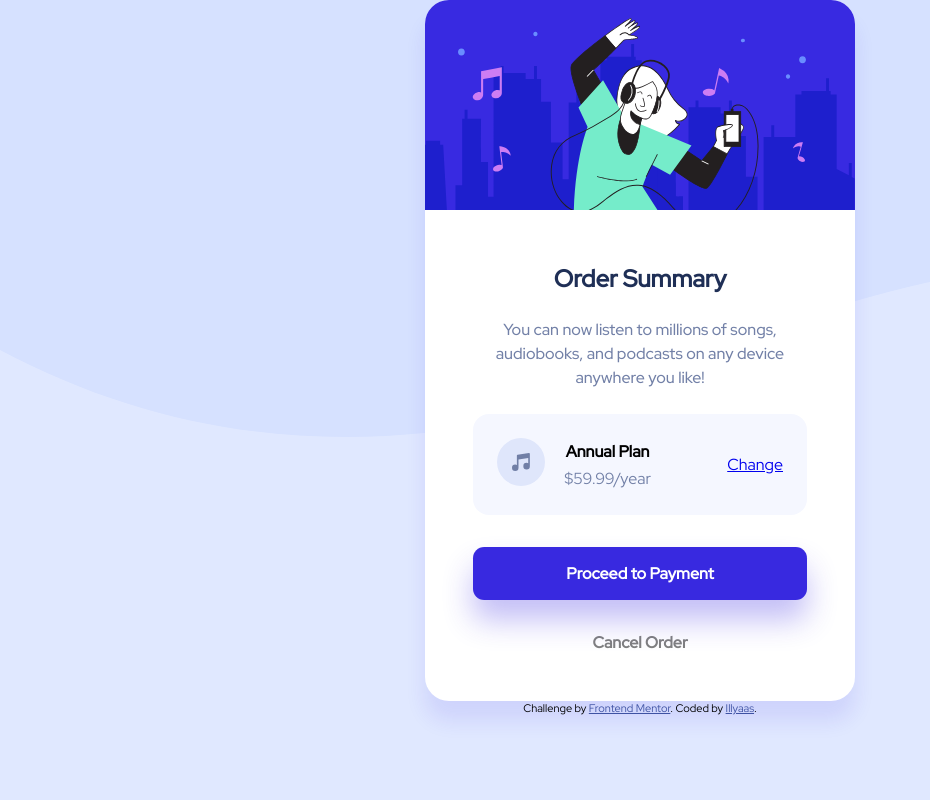
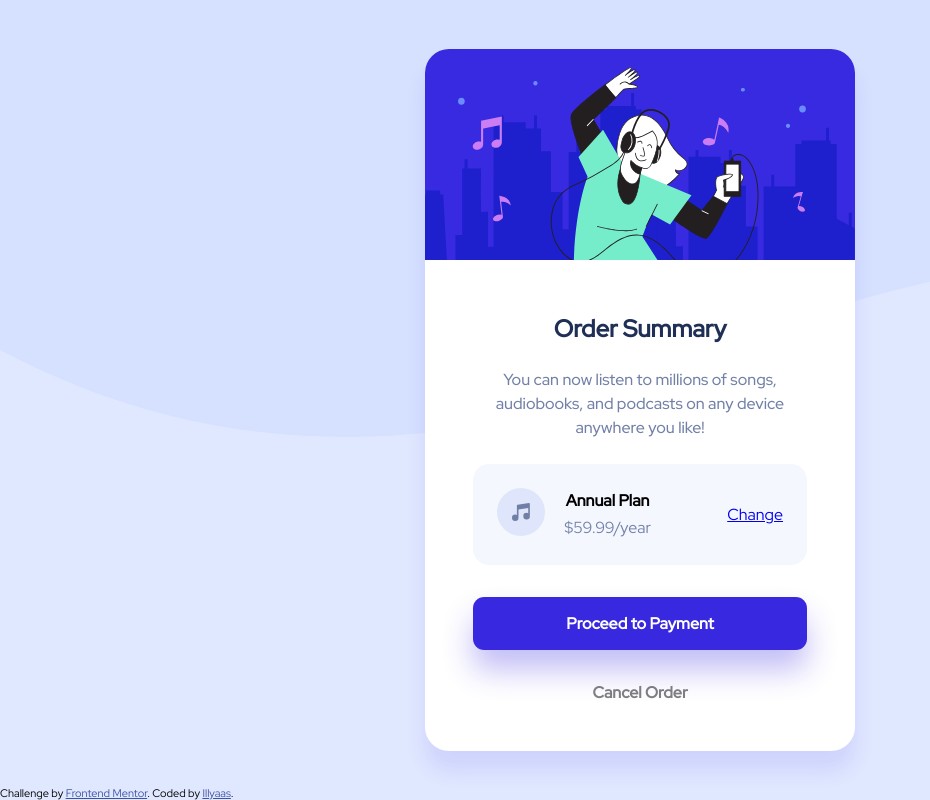
Before and after one commit to Illyaas4Show/Order-summary-component, a plain HTML site: page index.html in a window 1280 px wide. Shown: the whole page, without its empty margins (0-930 px from the left). Drawn offline with Linux system fonts and the light colour scheme.

Commit message:
update html

```diff
--- a/index.html
+++ b/index.html
@@ -11,7 +11,7 @@
 
   <!-- Feel free to remove these styles or customise in your own stylesheet 👍 -->
   <style>
-    .attribution { font-size: 11px; text-align: center; }
+    .attribution { font-size: 11px; text-align: center; position: absolute; bottom: 0; left: 0;}
     .attribution a { color: hsl(228, 45%, 44%); }
   </style>
 </head>
--- a/style.css
+++ b/style.css
@@ -25,10 +25,9 @@ body {
 
 main {
     display: flex;
-    flex-direction: column;
     justify-content: center;
     align-items: center;
-    min-height: 80vh;
+    min-height: 100vh;
 }
 
 .container {
@@ -36,7 +35,7 @@ main {
     text-align: center;
     width: clamp(370px, 50%, 430px);
     border-radius: 1.5rem;
-    margin: auto;
+
     box-shadow: 0 20px 20px hsla(245, 75%, 52%, .1);
 }
 
```
